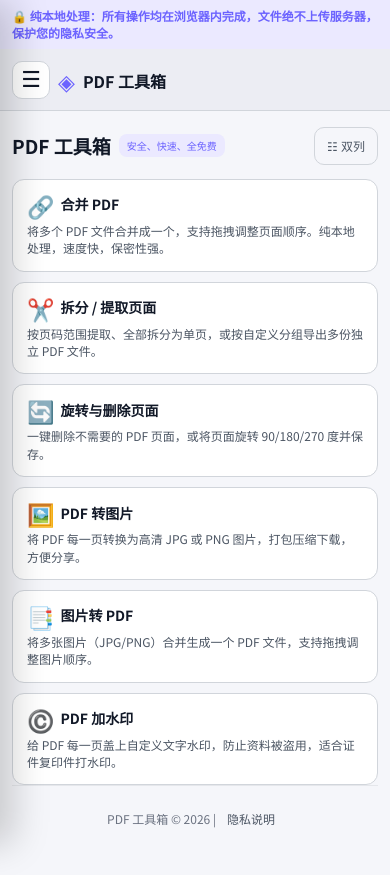
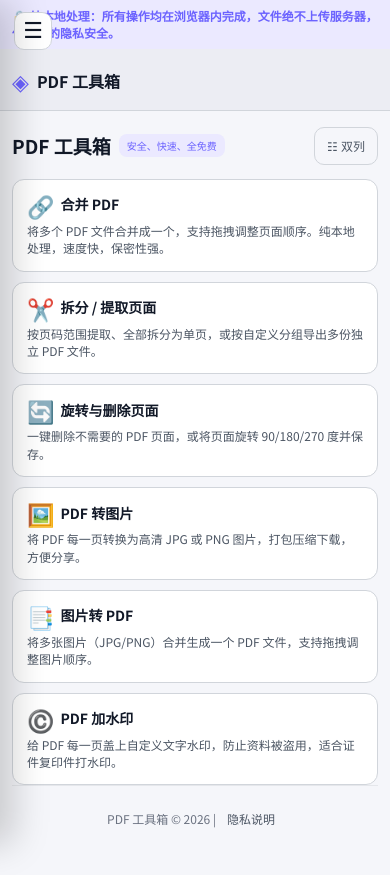
Before and after one commit to ludergo-create/PDF-Toolbox, a plain HTML site: page index.html in a window 390 px wide. Drawn offline with Linux system fonts and the light colour scheme.

Commit message:
fix: 关闭按钮始终 fixed + left 动画，与抽屉同步滑动

```diff
--- a/css/style.css
+++ b/css/style.css
@@ -247,11 +247,14 @@ input[type="number"] {
     .logo-icon { font-size: 22px; }
 
     .mobile-menu-toggle {
+        position: fixed;
         display: inline-flex;
         align-items: center;
         justify-content: center;
         width: 38px;
         height: 38px;
+        top: 12px;
+        left: 14px;
         border: 1px solid var(--border);
         border-radius: 10px;
         background: var(--card);
@@ -259,14 +262,11 @@ input[type="number"] {
         cursor: pointer;
         font-size: 22px;
         line-height: 1;
-        flex: 0 0 auto;
-        order: 0;
         z-index: 114;
-        transition: background-color 0.2s, color 0.2s, border-color 0.2s;
+        transition: left 0.26s cubic-bezier(.2,.8,.2,1), background-color 0.2s, color 0.2s, border-color 0.2s, font-size 0.2s;
     }
 
     .mobile-menu-toggle.active {
-        position: fixed;
         top: 18px;
         left: calc(min(72vw, 280px) - 48px);
         z-index: 115;
```
